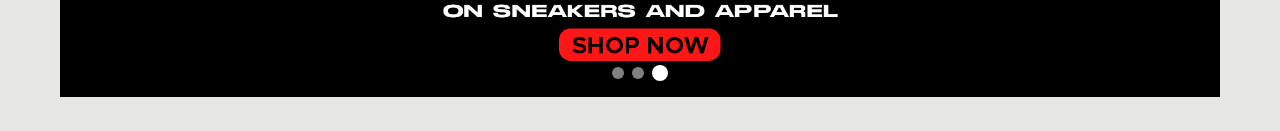
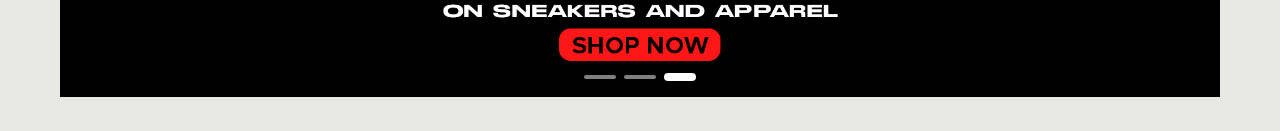
Before and after one commit to Avishekraut/Keekzstore, a React (Create React App) app in the folder keekz/: page / in a window 1280 px wide. Shown: the part 492-623 px from the top of the page. Built offline with nearby package versions, Linux system fonts and the light colour scheme.

Commit message:
slider indicator update

```diff
--- a/keekz/src/component/Carousel.jsx
+++ b/keekz/src/component/Carousel.jsx
@@ -36,8 +36,8 @@ const Carousel = ({
             <div
               key={i}
               className={`
-                transition-all w-3 h-3 bg-white rounded-full
-                ${curr === i ? "p-2" : "bg-opacity-50"}
+                transition-all w-8 h-1 bg-white rounded-full
+                ${curr === i ? "p-1" : "bg-opacity-50"}
               `}
             />
           ))}
```
